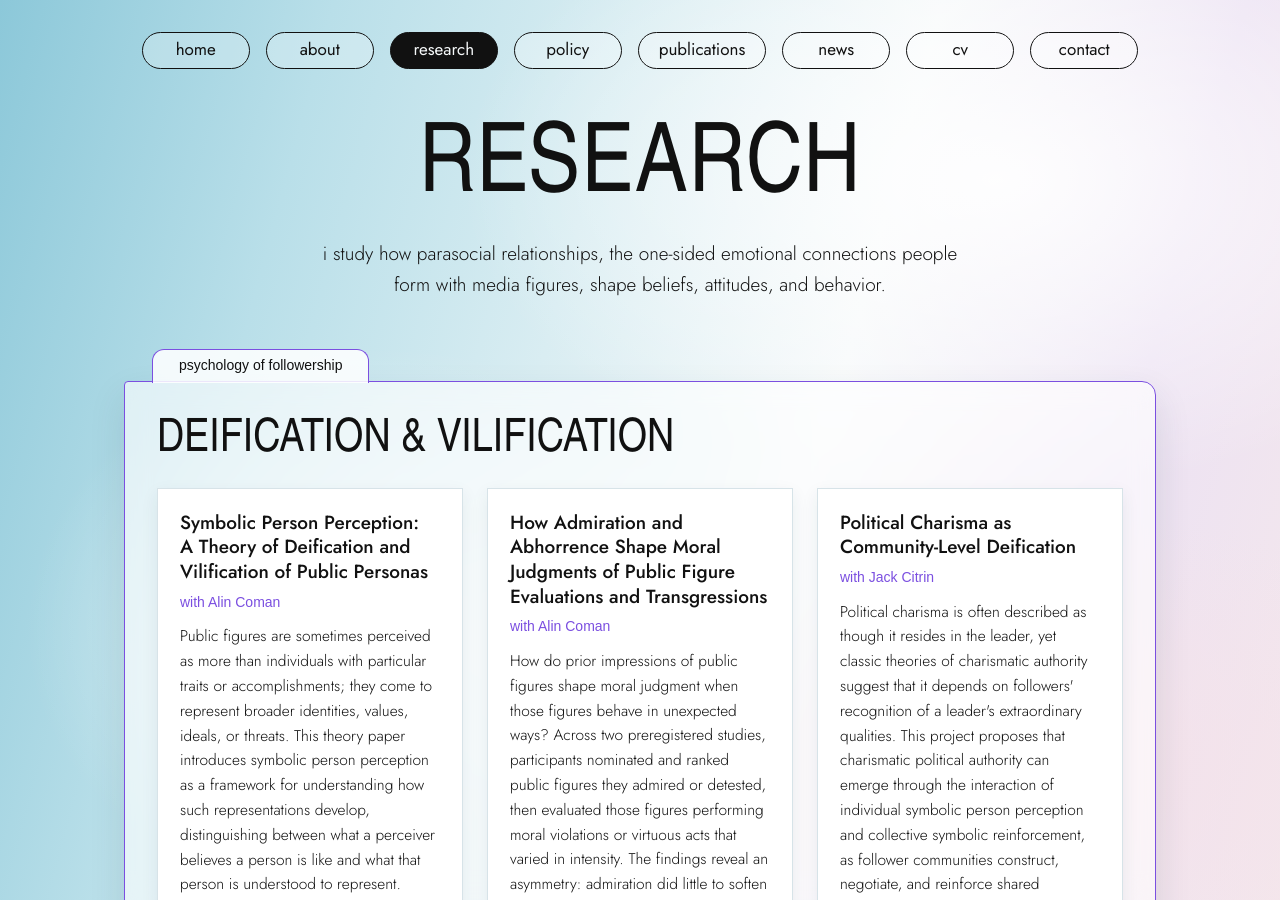
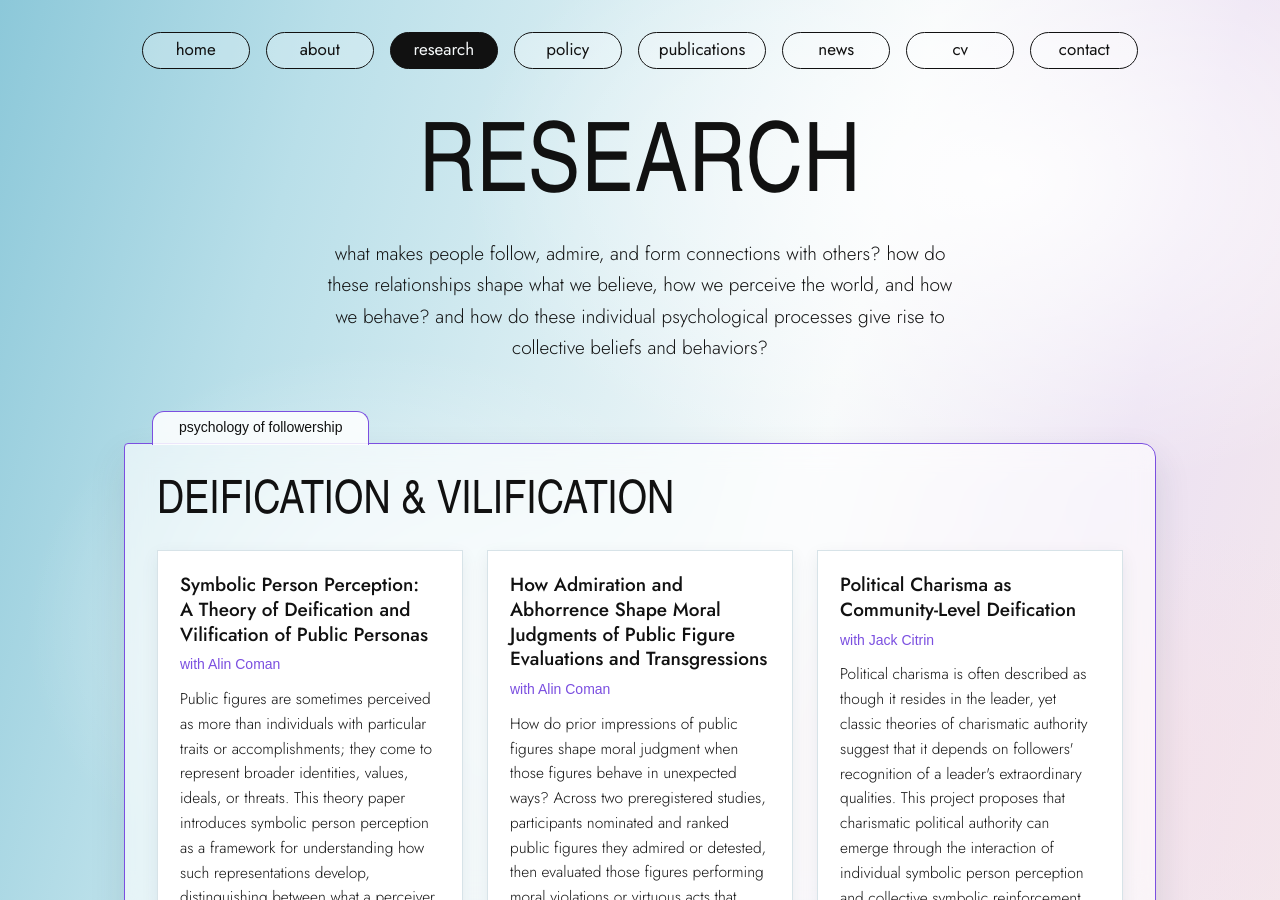
Before and after one commit to gracielleli/gracielleli.github.io, a Jekyll site: the page built from research.html, in a window 1280 px wide and 900 px high. Built offline with Jekyll 4.4.1, drawn with Linux system fonts in a browser that asks for light colours; some web fonts are replaced.

Commit message:
Update research.html

```diff
--- a/research.html
+++ b/research.html
@@ -7,7 +7,7 @@ nav: research
 <section class="page">
   <header class="page-head">
     <h1 class="display">research</h1>
-    <p class="lede">i study how parasocial relationships, the one-sided emotional connections people form with media figures, shape beliefs, attitudes, and behavior.</p>
+    <p class="lede">what makes people follow, admire, and form connections with others? how do these relationships shape what we believe, how we perceive the world, and how we behave? and how do these individual psychological processes give rise to collective beliefs and behaviors?</p>
   </header>
 
   {% for group in site.data.projects %}
```
